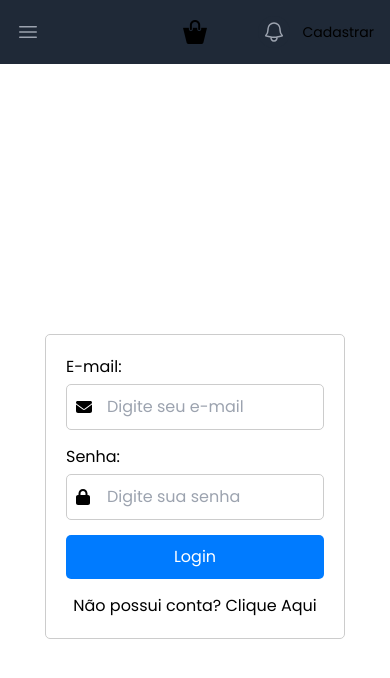
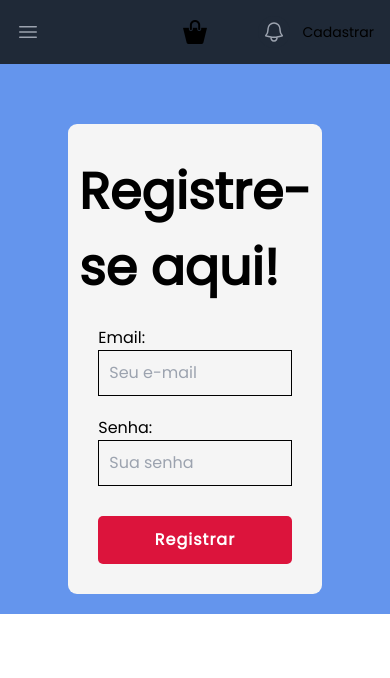
Before and after one commit to ICEI-PUC-Minas-PMV-SI/pmv-si-2024-1-pe3-t2-estore, a React (Vite) app in the folder frontend/: page /login in a window 390 px wide. Shown: the top 678 px of the page. Built offline with nearby package versions, Linux system fonts and the light colour scheme.

Commit message:
feat: validating login & getting token from backend

```diff
--- a/frontend/src/components/Login.jsx
+++ b/frontend/src/components/Login.jsx
@@ -1,34 +1,62 @@
-import React from "react";
-import { Link } from "react-router-dom";
-import { FontAwesomeIcon } from "@fortawesome/react-fontawesome";
-import { faEnvelope, faLock } from "@fortawesome/free-solid-svg-icons";
+import React, { useState } from "react";
+import { Link, useNavigate } from "react-router-dom";
+import { Navigate } from "react-router-dom";
+import axios from "axios";
 import "../css/Login.css";
 
 const Login = () => {
+  const url_login = "http://localhost:3000/login";
+  const navigate = useNavigate();
+
+  const retrievetoken = localStorage.getItem("token");
+
+  const [loginData, setLoginData] = useState({
+    EMAIL: "",
+    SENHA: "",
+  });
+
+  const handleValidateLogin = async (e) => {
+    e.preventDefault();
+    try {
+      const res = await axios.post(url_login, loginData);
+      if ((res.status = 200)) {
+        const token = res.data.token;
+        localStorage.setItem("token", token);
+        console.log(retrievetoken);
+      }
+      navigate("/");
+    } catch (error) {
+      console.log(error);
+    }
+  };
+
+  const handleChange = (e) => {
+    const { name, value } = e.target;
+    setLoginData({ ...loginData, [name]: value });
+  };
+
   return (
-    <div className="login-container">
-      <form className="formsLogin">
-        <div className="formsLogin_campo">
-          <label htmlFor="email-login">E-mail:</label>
-          <div className="inputWithIcon">
-            <FontAwesomeIcon icon={faEnvelope} />
-            <input type="email" id="email-login" className="campoLogin-login" placeholder="Digite seu e-mail" />
+    <div className="container-register">
+      <div className="container-register-form">
+        <form className="form-register" onSubmit={handleValidateLogin}>
+          <h1>Registre-se aqui!</h1>
+          <div className="inputs-register">
+            <div className="column-login">
+              <div className="textfield-register">
+                <label htmlFor="">Email:</label>
+                <input type="text" name="EMAIL" id="email" placeholder="Seu e-mail" onChange={handleChange} required />
+              </div>
+              <div className="textfield-register">
+                <label htmlFor="">Senha:</label>
+                <input type="password" name="SENHA" id="senha" placeholder="Sua senha" onChange={handleChange} required />
+              </div>
+            </div>
           </div>
-        </div>
-        <div className="formsLogin_campo">
-          <label htmlFor="senha-login">Senha:</label>
-          <div className="inputWithIcon">
-            <FontAwesomeIcon icon={faLock} />
-            <input type="password" id="senha-login" className="campoLogin-login" placeholder="Digite sua senha" />
+          <div className="submit-register">
+            <input type="submit" value="Registrar" />
           </div>
-        </div>
-        <div className="formsLogin_campo">
-          <input type="submit" value="Login" className="btnLogin-login" />
-        </div>
-        <p className="esqueceuSenha">
-          Não possui conta? <Link to="/">Clique Aqui</Link>
-        </p>
-      </form>
+        </form>
+      </div>
     </div>
   );
 };
--- a/frontend/src/components/Register.jsx
+++ b/frontend/src/components/Register.jsx
@@ -31,7 +31,7 @@ export const Register = () => {
       if ((res.status = 200)) {
         console.log("foi");
       }
-      navigate("/");
+      navigate("/login");
     } catch (error) {
       console.log("Erro ao se cadastrar:", error);
     }
@@ -43,18 +43,21 @@ export const Register = () => {
         <form className="form-register" onSubmit={handleSubmit}>
           <h1>Registre-se aqui!</h1>
           <div className="inputs-register">
+            <div className="column">
               <div className="textfield-register">
                 <label htmlFor="">Nome:</label>
-              <input type="text" name="NOME" placeholder="Seu nome" onChange={handleChange} required />
+                <input type="text" name="NOME" id="nome" placeholder="Seu nome" onChange={handleChange} required />
               </div>
               <div className="textfield-register">
                 <label htmlFor="">Sobrenome:</label>
-              <input type="text" name="SOBRENOME" placeholder="Seu sobrenome" onChange={handleChange} required />
+                <input type="text" name="SOBRENOME" id="sobrenome" placeholder="Seu sobrenome" onChange={handleChange} required />
               </div>
               <div className="textfield-register">
                 <label htmlFor="">CPF:</label>
-              <input type="text" name="CPF" placeholder="Seu CPF" onChange={handleChange} required />
+                <input type="text" name="CPF" id="cpf" placeholder="Seu CPF" onChange={handleChange} required />
               </div>
+            </div>
+            <div className="column">
               <div className="textfield-register">
                 <label htmlFor="">Email:</label>
                 <input type="text" name="EMAIL" id="email" placeholder="Seu e-mail" onChange={handleChange} required />
@@ -67,16 +70,13 @@ export const Register = () => {
                 <label htmlFor="">Confirme sua senha:</label>
                 <input type="password" name="confSenha" id="confSenha" placeholder="Sua senha novamente" required />
               </div>
+            </div>
+          </div>
           <div className="submit-register">
             <input type="submit" value="Registrar" />
           </div>
-          </div>
         </form>
       </div>
-
-      <aside className="aside-register">
-        <img className="image-register" src={RegisterImg} alt="Erro 404" />
-      </aside>
     </div>
   );
 };
--- a/frontend/src/css/Login.css
+++ b/frontend/src/css/Login.css
@@ -1,65 +1,137 @@
-.login-container {
+@import url("https://fonts.googleapis.com/css2?family=Poppins:wght@300;400&display=swap");
+
+* {
+  margin: 0;
+  padding: 0;
+  font-family: "Poppins", sans-serif;
+}
+
+input[type="submit"] {
+  cursor: pointer;
+}
+
+.container-register {
+  display: flex;
+  height: 100vh;
+  background-color: cornflowerblue;
+}
+
+.container-register-form {
+  display: flex;
+  width: 100%;
+  justify-content: center;
+  align-items: center;
+}
+
+.form-register {
+  background-color: whitesmoke;
   display: flex;
   justify-content: center;
   align-items: center;
-  height: 100vh;
+  width: 65%;
+  padding: 30px;
+  border-radius: 9px;
+  box-shadow: 22px -22px rgb(0, 0, 0);
+  flex-direction: column;
 }
 
-.formsLogin {
-  width: 300px;
-  padding: 20px;
-  border: 1px solid #ccc;
-  border-radius: 5px;
+.textfield-register {
+  width: 100%;
+  display: flex;
+  flex-direction: column;
+  margin-top: 20px;
 }
 
-.formsLogin_campo {
-  margin-bottom: 15px;
+.inputs-register {
+  width: 100%;
+  display: flex;
+  flex-wrap: wrap;
+  justify-content: space-between;
 }
 
-.formsLogin_campo label {
-  display: block;
-  margin-bottom: 5px;
+.column-login {
+  width: 100%;
 }
 
-.formsLogin_campo input {
+.submit-register {
+  display: flex;
+  justify-content: center;
+  align-items: center;
+  margin-top: 30px;
   width: 100%;
-  padding: 10px;
-  border: 1px solid #ccc;
-  border-radius: 5px;
-  outline: none;
 }
 
-.formsLogin_campo input[type="submit"] {
-  width: 100%;
-  background-color: #007bff;
-  color: #fff;
+#senha,
+#email,
+#confSenha,
+#nome,
+#sobrenome,
+#cpf {
+  padding: 10px;
+  border: 1px solid black;
+  background-color: whitesmoke;
+  width: calc(100% - 22px);
+}
+
+.aside-register {
+  display: flex;
+  flex-direction: column;
+  height: 100vh;
+  width: 40%;
+  justify-content: center;
+  align-items: center;
+}
+
+.form-register h1 {
+  font-size: 6vh;
+  font-weight: 800;
+}
+
+.submit-register input {
+  padding: 12px;
+  background-color: crimson;
+  color: white;
+  font-weight: 700;
+  outline: none;
   border: none;
   border-radius: 5px;
-  padding: 10px;
-  cursor: pointer;
+  letter-spacing: 1px;
+  width: 30%;
   transition: 0.2s ease-in-out;
 }
 
-.formsLogin_campo input[type="submit"]:hover {
-  background-color: #000;
+.submit-register input:hover {
+  color: black;
 }
 
-.esqueceuSenha {
-  margin-top: 15px;
-  text-align: center;
+@media (max-width: 900px) {
+  .form-register {
+    flex-direction: column;
+    margin: 60px 0 20px 0;
+    box-shadow: none;
   }
 
-.inputWithIcon {
-  position: relative;
+  .container-register {
+    height: auto;
+  }
+  .textfield-register {
+    width: 100%;
   }
 
-.inputWithIcon input {
-  padding-left: 40px;
+  .column {
+    width: 100%;
   }
 
-.inputWithIcon svg {
-  position: absolute;
-  left: 10px;
-  top: 50%;
-  transform: translateY(-50%);
+  .submit-register input {
+    width: 100%;
   }
+
+  #senha,
+  #email,
+  #confSenha,
+  #nome,
+  #sobrenome,
+  #cpf {
+    width: 100%;
+  }
+}
--- a/frontend/src/css/register.css
+++ b/frontend/src/css/register.css
@@ -18,8 +18,7 @@ input[type="submit"] {
 
 .container-register-form {
   display: flex;
-  width: 60%;
-  flex-direction: column;
+  width: 100%;
   justify-content: center;
   align-items: center;
 }
@@ -29,36 +28,51 @@ input[type="submit"] {
   display: flex;
   justify-content: center;
   align-items: center;
-  width: 60%;
-  padding: 10px;
-  height: 460px;
+  width: 65%;
+  padding: 30px;
   border-radius: 9px;
-  box-shadow: 22px -22px black;
+  box-shadow: 22px -22px rgb(0, 0, 0);
   flex-direction: column;
 }
 
 .textfield-register {
+  width: 100%;
   display: flex;
   flex-direction: column;
   margin-top: 20px;
 }
 
 .inputs-register {
-  width: 70%;
+  width: 100%;
+  display: flex;
+  flex-wrap: wrap;
+  justify-content: space-between;
+}
+
+.column {
+  width: 48%;
 }
 
 .submit-register {
-  margin-top: 20px;
+  display: flex;
+  justify-content: center;
+  align-items: center;
+  margin-top: 30px;
   width: 100%;
 }
 
 #senha,
 #email,
-#confSenha {
-  padding: 5px;
+#confSenha,
+#nome,
+#sobrenome,
+#cpf {
+  padding: 10px;
   border: 1px solid black;
   background-color: whitesmoke;
+  width: calc(100% - 22px);
 }
+
 .aside-register {
   display: flex;
   flex-direction: column;
@@ -73,11 +87,6 @@ input[type="submit"] {
   font-weight: 800;
 }
 
-.image-register {
-  display: flex;
-  width: 80%;
-}
-
 .submit-register input {
   padding: 12px;
   background-color: crimson;
@@ -85,9 +94,9 @@ input[type="submit"] {
   font-weight: 700;
   outline: none;
   border: none;
-  border-radius: 3px;
+  border-radius: 5px;
   letter-spacing: 1px;
-  width: 100%;
+  width: 30%;
   transition: 0.2s ease-in-out;
 }
 
@@ -96,25 +105,33 @@ input[type="submit"] {
 }
 
 @media (max-width: 900px) {
-  .aside-register {
-    display: none;
+  .form-register {
+    flex-direction: column;
+    margin: 60px 0 20px 0;
+    box-shadow: none;
   }
 
-  .container-register-form {
+  .container-register {
+    height: auto;
+  }
+  .textfield-register {
     width: 100%;
   }
 
-  .form-register {
-    width: 70%;
-    box-shadow: rgba(31, 63, 95, 0.31) 0px 8px 24px;
-    padding: 30px;
+  .column {
+    width: 100%;
   }
 
-  .form-register h1 {
-    font-size: 6vw;
+  .submit-register input {
+    width: 100%;
   }
 
-  .inputs-register {
+  #senha,
+  #email,
+  #confSenha,
+  #nome,
+  #sobrenome,
+  #cpf {
     width: 100%;
   }
 }
```
Lines whose indentation alone changed are shown as unchanged.
